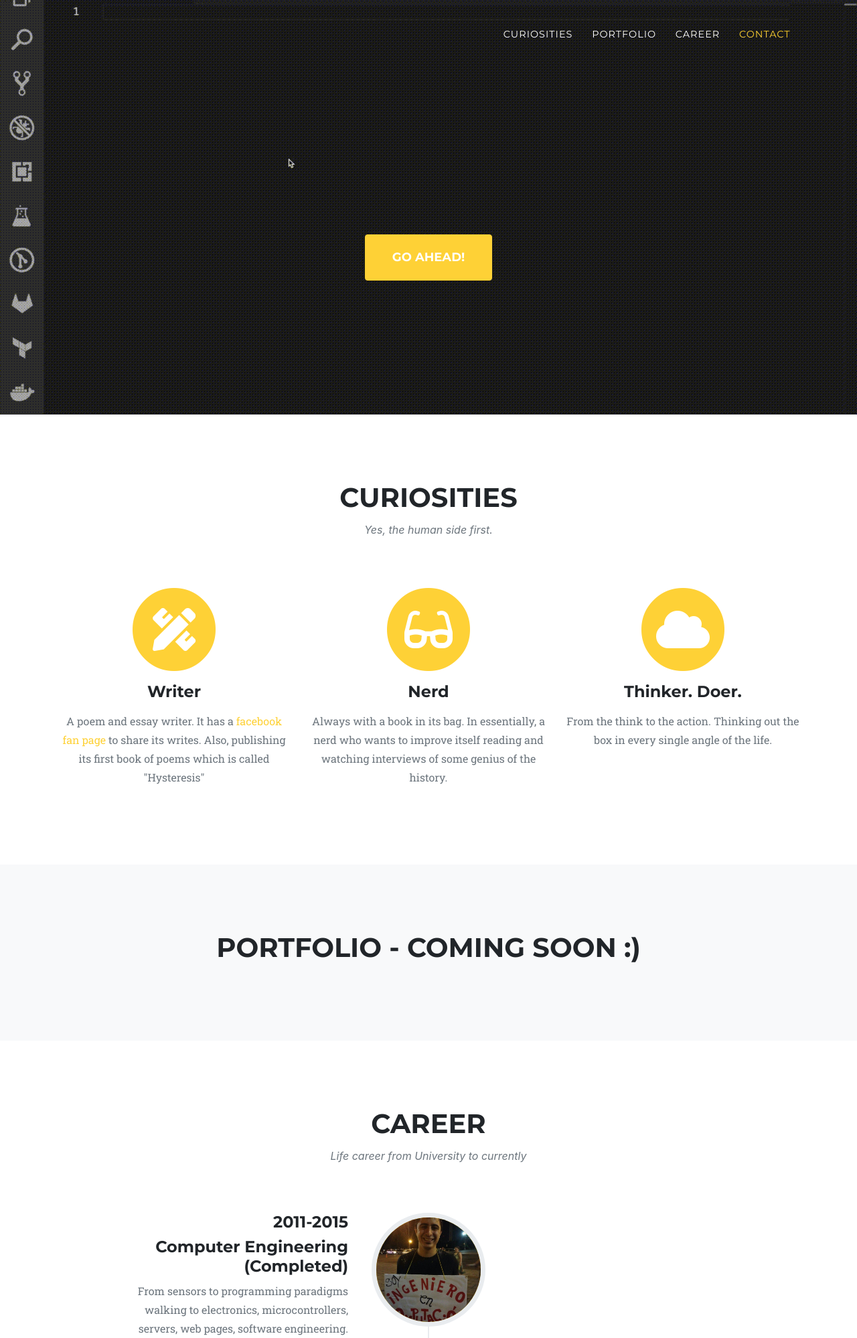
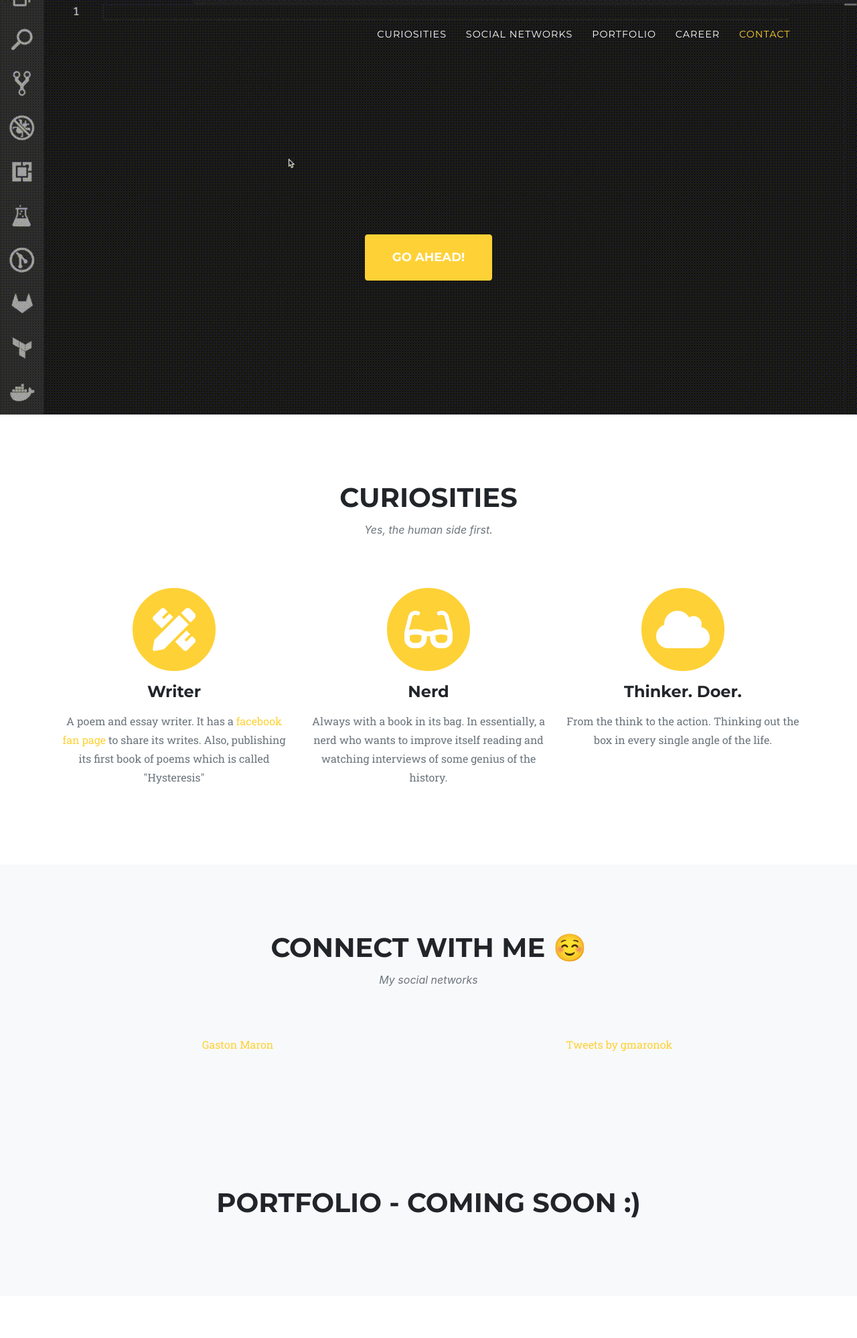
Before and after one commit to gmaron/landing, a Django app: page / in a window 1280 px wide. Shown: the top 1998 px of the page at 67% size. Run offline with Django 3.2, Linux system fonts and the light colour scheme; some libraries are stand-ins or nearby versions; some web fonts are replaced.

Commit message:
Update index.html with badges
Add LinkedIn Badge
Add Twitter Badge

```diff
--- a/server/main/templates/index.html
+++ b/server/main/templates/index.html
@@ -33,7 +33,7 @@
   <link href="https://fonts.googleapis.com/css?family=Roboto+Slab:400,100,300,700" rel="stylesheet" type="text/css">
   <script src="https://unpkg.com/typewriter-effect@latest/dist/core.js"></script>
 
-
+  <script type="text/javascript" src="https://platform.linkedin.com/badges/js/profile.js" async defer></script>
  <link rel="shortcut icon" type="image/png" href="{% static "img/favicon.png" %}"/>
 
   <!-- Custom styles for this template -->
@@ -54,6 +54,9 @@
         <ul class="navbar-nav text-uppercase ml-auto">
           <li class="nav-item">
             <a class="nav-link js-scroll-trigger" href="#curiosities">Curiosities</a>
+          </li>
+          <li class="nav-item">
+            <a class="nav-link js-scroll-trigger" href="#social_networks">Social Networks</a>
           </li>
           <li class="nav-item">
             <a class="nav-link js-scroll-trigger" href="#portfolio">Portfolio</a>
@@ -116,6 +119,28 @@
       </div>
     </div>
   </section>
+
+  <!-- Social Network Grid -->
+  <section class="bg-light page-section" id="social_networks">
+    <div class="container">
+      <div class="row">
+        <div class="col-lg-12 text-center">
+          <h2 class="section-heading text-uppercase">Connect with me ☺️</h2>
+          <h3 class="section-subheading text-muted">My social networks</h3>
+        </div>
+      </div>
+      <div class="row">
+        <div class="col-lg-6 text-center">
+          <div class="LI-profile-badge"  data-version="v1" data-size="large" data-locale="en_US" data-type="vertical" data-theme="light" data-vanity="gastonmaron"><a class="LI-simple-link" href='https://ar.linkedin.com/in/gastonmaron?trk=profile-badge'>Gaston Maron</a></div>
+        </div>
+        <div class="col-lg-6 text-center">
+          <a class="twitter-timeline" data-height="330" data-dnt="true" href="https://twitter.com/gmaronok?ref_src=twsrc%5Etfw">Tweets by gmaronok</a> <script async src="https://platform.twitter.com/widgets.js" charset="utf-8"></script>
+        </div>
+      </div>
+    </div>
+  </section>
+
+
 
   <!-- Portfolio Grid -->
   <section class="bg-light page-section" id="portfolio">
```
